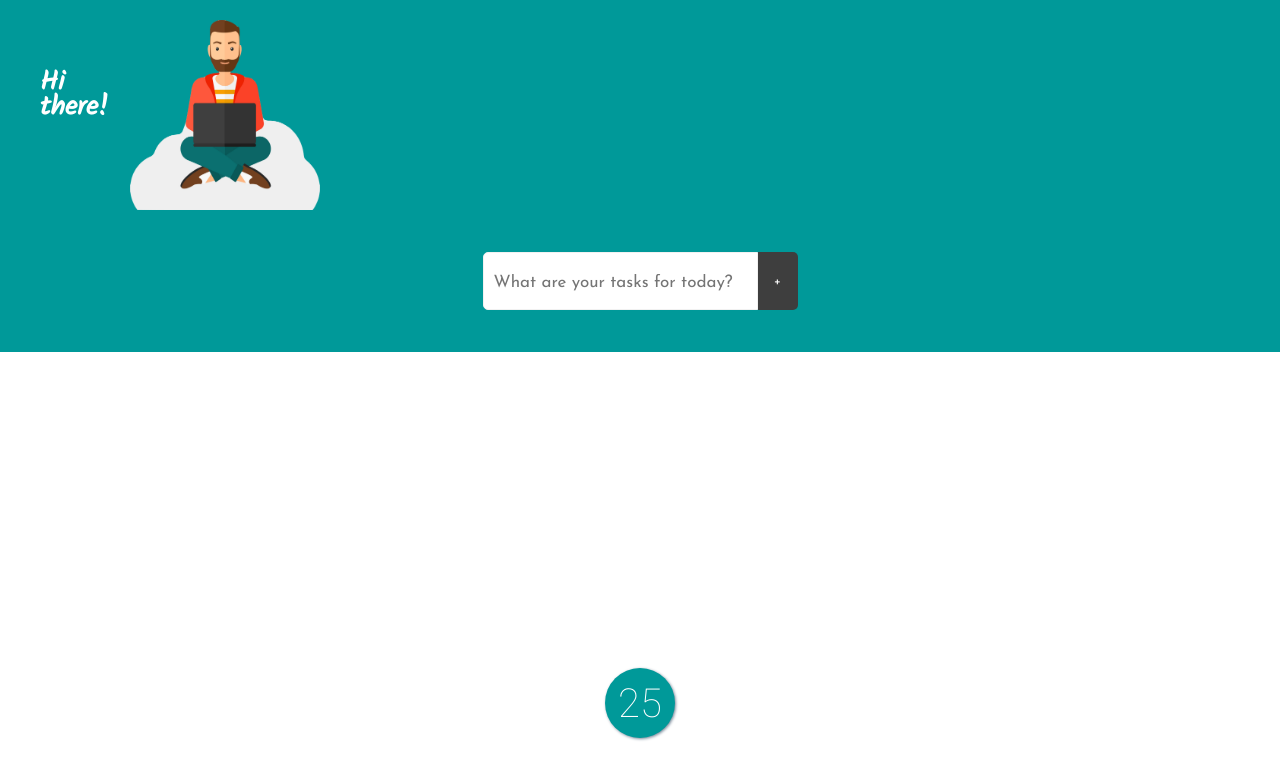
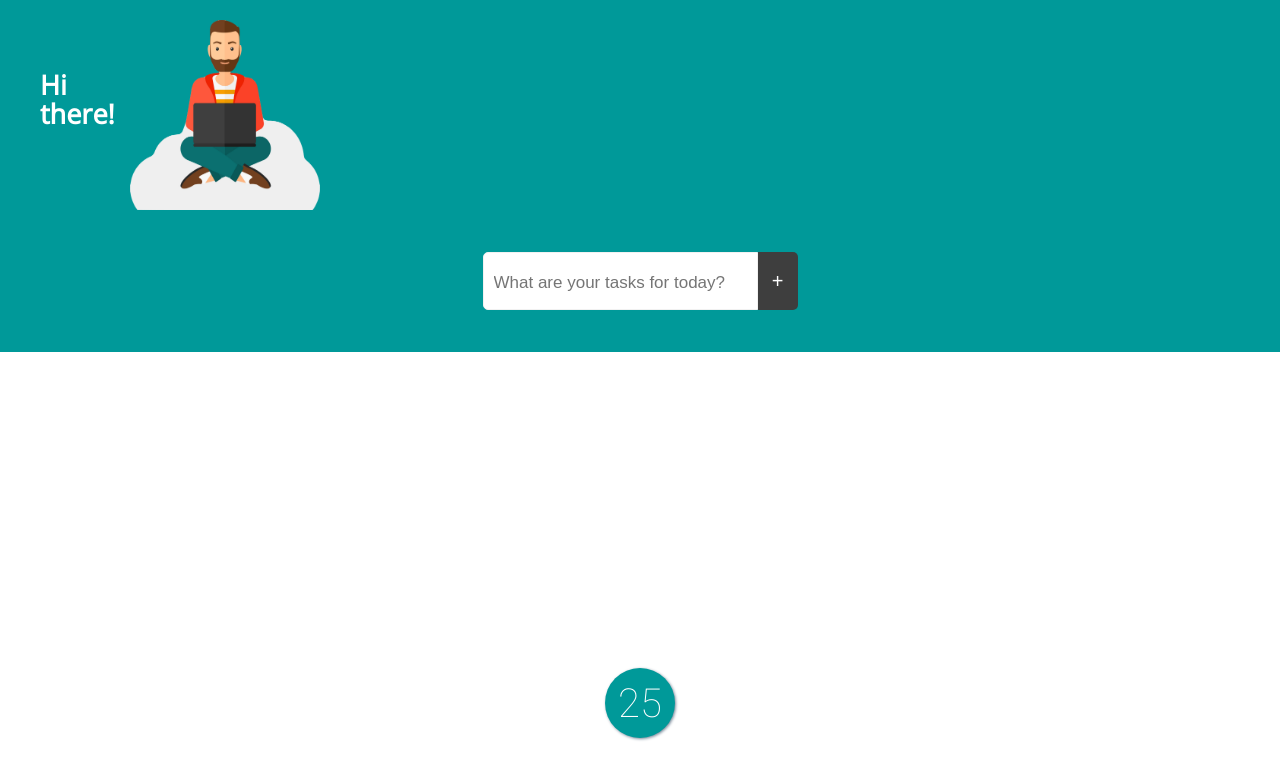
Before and after one commit to timodilg/capstone-project, a React (Create React App) app: page /todo in a window 1280 px wide. Shown: the top 780 px of the page. Built offline with nearby package versions, Linux system fonts and the light colour scheme.

Commit message:
Change fonts and some little styling adjustments

```diff
--- a/public/index.html
+++ b/public/index.html
@@ -6,15 +6,15 @@
     <meta name="viewport" content="width=device-width, initial-scale=1" />
     <meta name="theme-color" content="#000000" />
     <link
-      href="https://fonts.googleapis.com/css?family=Josefin+Sans:400,500,600&display=swap"
-      rel="stylesheet"
-    />
-    <link
       href="https://fonts.googleapis.com/css?family=Roboto:100&display=swap"
       rel="stylesheet"
     />
     <link
-      href="https://fonts.googleapis.com/css?family=Kalam&display=swap"
+      href="https://fonts.googleapis.com/css?family=Open+Sans:300,400&display=swap"
+      rel="stylesheet"
+    />
+    <link
+      href="https://fonts.googleapis.com/css?family=Baloo+2&display=swap"
       rel="stylesheet"
     />
 
--- a/src/App.js
+++ b/src/App.js
@@ -76,5 +76,5 @@ const AppGrid = styled.div`
   margin: 0 auto;
   max-width: 100%;
   height: 100vh;
-  font-family: 'Josefin Sans', sans-serif;
+  font-family: 'Baloo 2', cursive;
 `
--- a/src/components/Form.js
+++ b/src/components/Form.js
@@ -37,16 +37,14 @@ const FormStyled = styled.form`
   display: grid;
   grid-template-columns: 275px auto;
   height: 58px;
-  font-family: 'Josefin Sans', sans-serif;
   justify-self: center;
   margin-top: 0px;
 
   input {
-    font-size: 22px;
+    font-size: 20px;
     border-radius: 5px 0 0 5px;
     border: 1px solid #f1f1f1;
     padding-left: 10px;
-    font-family: 'Josefin Sans', sans-serif;
     flex-grow: 1;
 
     ::placeholder {
@@ -58,9 +56,10 @@ const FormStyled = styled.form`
     border: none;
     border-radius: 0 5px 5px 0;
     background-color: #3e3e3e;
-    font-family: 'Josefin Sans', sans-serif;
     width: 40px;
     color: white;
+    font-size: 20px;
+    padding: 0px;
   }
 `
 const FormBackground = styled.div`
--- a/src/components/Greeting.js
+++ b/src/components/Greeting.js
@@ -18,7 +18,7 @@ export default function Greeting({ name }) {
 
 const GreetingStyled = styled.div`
   display: grid;
-  font-family: 'Josefin Sans', sans-serif;
+  font-family: 'Open Sans', sans-serif;
   font-size: 18px;
   color: #333233;
   margin: 20px 40px 0 40px;
@@ -28,8 +28,7 @@ const GreetingStyled = styled.div`
     position: absolute;
     margin-top: 50px;
     color: white;
-    font-family: 'Kalam', cursive;
-    line-height: 25px;
+    line-height: 29px;
   }
 
   img {
--- a/src/components/List.js
+++ b/src/components/List.js
@@ -33,7 +33,6 @@ export default function List({ todos, onDelete, currentTodo, setCurrentTodo }) {
 const UlStyled = styled.ul`
   list-style: none;
   padding: 0;
-  font-family: 'Josefin Sans', sans-serif;
   height: 254px;
   overflow: auto;
   justify-self: center;
@@ -69,9 +68,13 @@ const UlStyled = styled.ul`
     div {
       justify-self: center;
       align-self: center;
+      display: grid;
+      align-content: center;
 
       img {
         width: 28px;
+        align-self: center;
+        padding-top: 5px;
       }
     }
   }
--- a/src/pages/Settings.js
+++ b/src/pages/Settings.js
@@ -38,7 +38,6 @@ export default function Settings({ name, setName, interval, setInterval }) {
 }
 
 const SettingsStyled = styled.div`
-  font-family: 'Josefin Sans', sans-serif;
   margin: 40px 20px;
 
   h1 {
@@ -59,7 +58,6 @@ const SettingsStyled = styled.div`
       border: 1px solid black;
       border-radius: 5px;
       height: 44px;
-      font-family: 'Josefin Sans', sans-serif;
       font-size: 22px;
       padding-left: 10px;
     }
```
